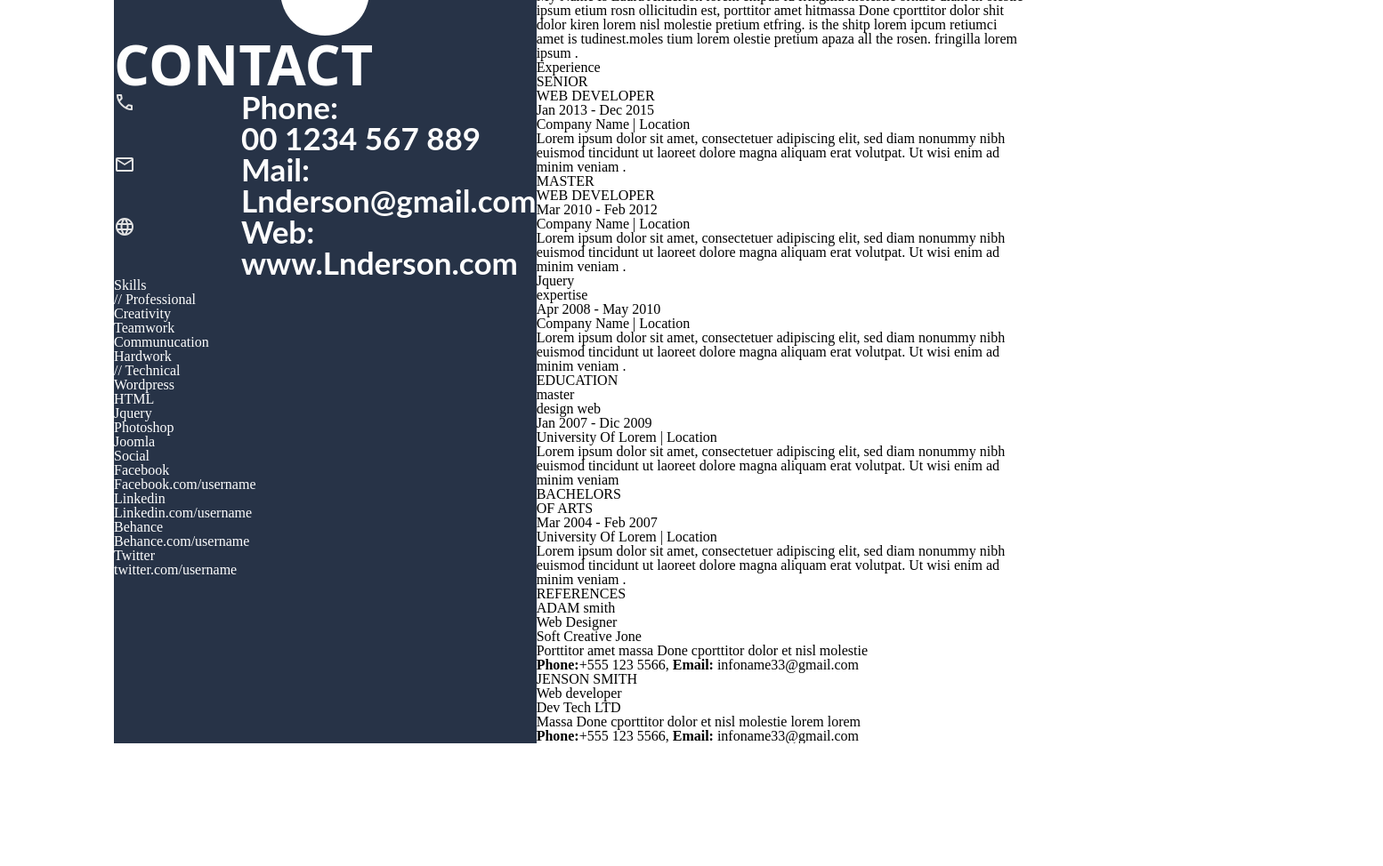
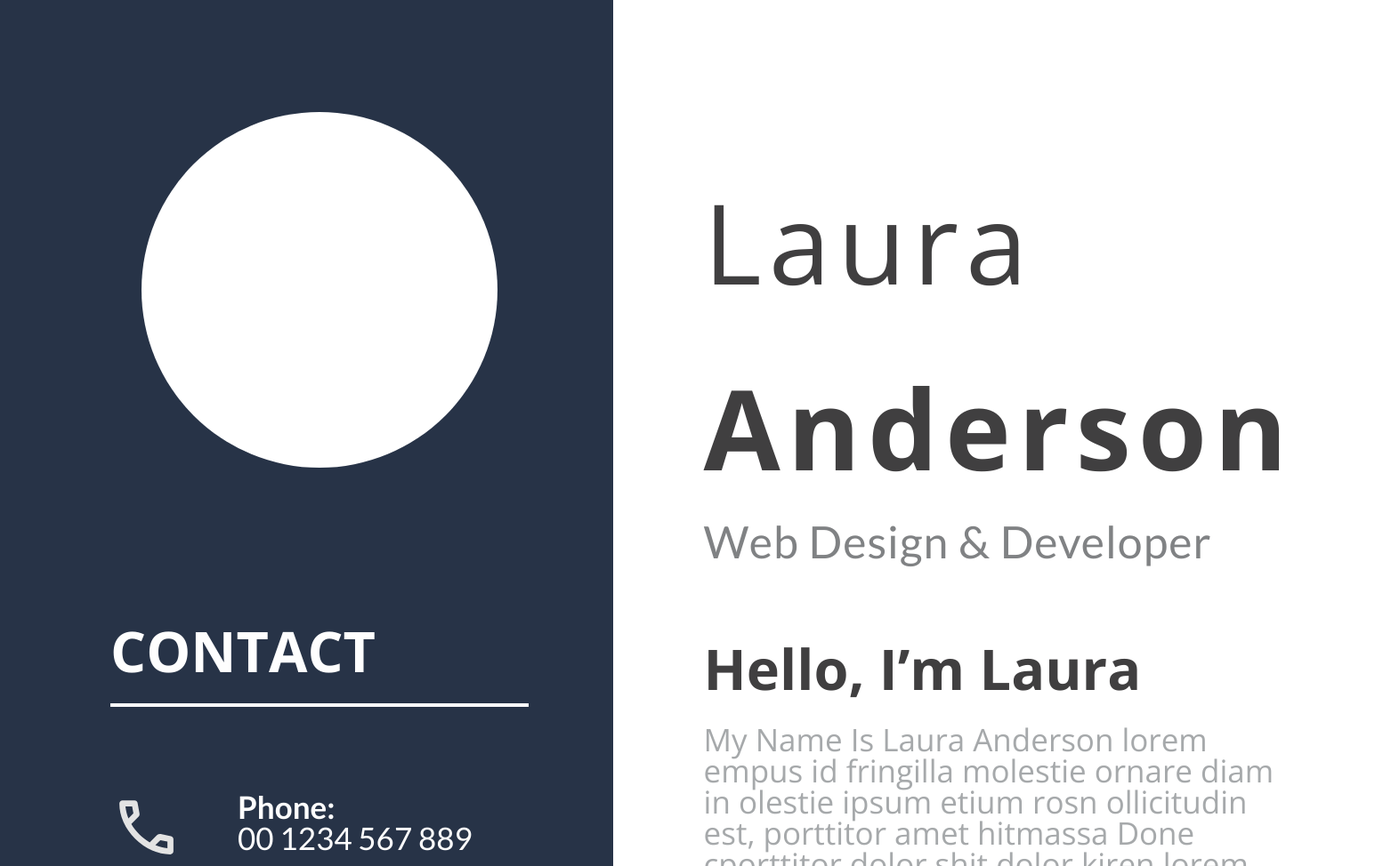
Before and after one commit to annak413/pm_22_14, a website: page Lab1/src/pages/index.html in a window 1280 px wide. Shown: the part 60-1034 px from the top of the page at 89% size, 1554 px wide, since content can reach past the window. Before the commit the page ends 896 px from the top, so only its background shows below. Drawn offline with nearby package versions, Linux system fonts and the light colour scheme; files that its build step writes are made by us from their sources.

Commit message:
css commit

```diff
--- a/Lab1/src/pages/index.html
+++ b/Lab1/src/pages/index.html
@@ -6,6 +6,12 @@
     <link rel="stylesheet" href="css/style.min.css" />
     <link
       href="https://fonts.googleapis.com/icon?family=Material+Icons"
+      rel="stylesheet"
+    />
+    <link rel="preconnect" href="https://fonts.googleapis.com" />
+    <link rel="preconnect" href="https://fonts.gstatic.com" crossorigin />
+    <link
+      href="https://fonts.googleapis.com/css2?family=Lato:wght@400;500;600;700&family=Open+Sans:wght@300;400;600;700&display=swap"
       rel="stylesheet"
     />
     <title>Resume</title>
@@ -17,14 +23,16 @@
           <div class="ava_res"></div>
         </div>
         <div class="contact">
-          <h2 class="contact_title">Contact</h2>
+          <h2 class="left_part__title">Contact</h2>
+          <hr />
+          <div class="contact_wrapp">
             <div class="contact_block">
               <div class="logo_cont">
                 <img class="contact_logo" src="../img/logo_phone.svg" alt="" />
               </div>
               <div class="personal_cont">
-              Phone: <br />
-              00 1234 567 889
+                <span class="soc_cont">Phone:</span> <br />
+                <span class="contact_span">00 1234 567 889</span>
               </div>
             </div>
             <div class="contact_block">
@@ -32,8 +40,8 @@
                 <img class="contact_logo" src="../img/logo_mail.svg" alt="" />
               </div>
               <div class="personal_cont">
-              Mail: <br />
-              Lnderson@gmail.com
+                <span class="soc_cont">Mail:</span><br />
+                <span class="contact_span">Lnderson@gmail.com</span>
               </div>
             </div>
             <div class="contact_block">
@@ -41,16 +49,18 @@
                 <img class="contact_logo" src="../img/logo_web.svg" alt="" />
               </div>
               <div class="personal_cont">
-              Web: <br />
-              www.Lnderson.com
+                <span class="soc_cont">Web:</span><br />
+                <span class="contact_span">www.Lnderson.com</span>
+              </div>
             </div>
           </div>
         </div>
         <div class="skills">
-          <h2 class="skills_title">Skills</h2>
+          <h2 class="left_part__title">Skills</h2>
+          <hr />
           <div class="block_skills">
             <div class="skill_title">// Professional</div>
-            <div class="skills_subtitles">
+            <div class="skills_subtitles skills_subtitles__first">
               <div class="subtitle__item">Creativity</div>
               <div class="subtitle__item">Teamwork</div>
               <div class="subtitle__item">Communucation</div>
@@ -69,7 +79,8 @@
           </div>
         </div>
         <div class="social">
-          <h2 class="skills_title">Social</h2>
+          <h2 class="left_part__title">Social</h2>
+          <hr />
           <div class="block_socials">
             <div class="block_social">
               <div class="name_social">Facebook</div>
@@ -100,7 +111,7 @@
       </div>
       <div class="right_part">
         <div class="name_bar">
-          <h1 class="res_name">Laura Anderson</h1>
+          <h1 class="res_name">Laura <b>Anderson</b></h1>
           <p class="position">Web Design & Developer</p>
         </div>
         <div class="greeting_part">
@@ -115,7 +126,8 @@
           </p>
         </div>
         <div class="experiance_part">
-          <h2 class="experiance_title">Experience</h2>
+          <h2 class="right_part__title">Experience</h2>
+          <hr class="hr_left__part" />
           <div class="timeline_cont">
             <div class="timeline_block">
               <div class="job_block">
@@ -171,7 +183,7 @@
           </div>
         </div>
         <div class="education_part">
-          <h2 class="education_title">EDUCATION</h2>
+          <h2 class="right_part__title">EDUCATION</h2>
           <div class="timeline_cont">
             <div class="timeline_block">
               <div class="degree_block">
@@ -210,12 +222,12 @@
           </div>
         </div>
         <div class="references_part">
-          <h2 class="references_title">REFERENCES</h2>
+          <h2 class="right_part__title">REFERENCES</h2>
           <div class="timeline_cont">
             <div class="timeline_block">
               <div class="name_ref">
                 <div class="name_person">ADAM smith</div>
-                <div class="position">Web Designer</div>
+                <div class="posit">Web Designer</div>
               </div>
               <div class="block_ref">
                 <div class="name_block__ref">Soft Creative Jone</div>
@@ -230,7 +242,7 @@
             <div class="timeline_block">
               <div class="name_ref">
                 <div class="name_person">JENSON SMITH</div>
-                <div class="position">Web developer</div>
+                <div class="posit">Web developer</div>
               </div>
               <div class="block_ref">
                 <div class="name_block__ref">Dev Tech LTD</div>
--- a/Lab1/src/scss/reset.scss
+++ b/Lab1/src/scss/reset.scss
@@ -36,6 +36,9 @@ html,
 body {
    height: 100%;
    line-height: 1;
+   font-family: 'Open Sans';
+   font-weight: 400;
+   color: #fefefe;
 }
 
 textarea,
--- a/Lab1/src/scss/style.scss
+++ b/Lab1/src/scss/style.scss
@@ -3,13 +3,17 @@
 .container {
    display: flex;
    flex-direction: row;
-   max-width: 1024px;
+   max-width: 2551px;
    margin: 0 auto;
 }
 
 .left_part {
+   padding: 186px 95px 173px 124px;
    background-color: #273347;
    color: #fefefe;
+   display: flex;
+   flex-direction: column;
+   gap: 174px;
 }
 
 .img_ava {
@@ -17,19 +21,45 @@
 }
 
 .ava_res {
-   width: 100px;
-   height: 100px;
+   width: 400px;
+   height: 400px;
    margin: 0 auto;
    background-color: white;
    border-radius: 50%;
 }
 
-.contact_title {
+.left_part__title {
    font-size: 63px;
    text-transform: uppercase;
    color: #fefefe;
    font-weight: 700;
    font-family: "Open Sans";
+   margin-bottom: 28px;
+
+}
+
+hr {
+   border: none;
+   height: 4px;
+   background-color: #fefefe;
+   width: 100%;
+   margin-bottom: 95px;
+}
+
+.contact_wrapp {
+   display: flex;
+   flex-direction: column;
+   gap: 70px;
+}
+
+.contact_block {
+   display: flex;
+   // justify-content: space-between;
+   gap: 62px;
+}
+
+.contact_logo {
+   width: 81px;
 }
 
 .personal_cont {
@@ -39,17 +69,145 @@
    font-family: "Lato";
 }
 
-.contact_block {
-   display: flex;
-   // justify-content: space-between;
-   gap: 62px;
+.contact_span {
+   font-weight: 400;
 }
 
-.logo_cont {
-   width: 81px;
+//SKILL---------------------------------------------------------------------------------
+.skill_title {
+   font-size: 50px;
+   font-weight: 700;
+   margin-bottom: 73px;
 }
 
-// .contact_logo {
-//    width: 81px;
-//    height: 81px;
-// }
+.skills_subtitles__first {
+   margin-bottom: 62px;
+}
+
+.subtitle__item {
+   font-size: 37px;
+   line-height: 75px;
+   font-weight: 500;
+   font-family: "Lato";
+}
+
+//SOCIAL-----------------------------------------------------------------------------------
+.block_socials {
+   display: flex;
+   flex-direction: column;
+   gap: 57px;
+}
+
+.block_social {
+   display: flex;
+   flex-direction: column;
+   gap: 10px;
+}
+
+.name_social {
+   font-size: 42px;
+   font-weight: 700;
+   font-family: "Lato";
+}
+
+.soc {
+   font-size: 35px;
+   font-weight: 600;
+   font-family: "Lato";
+}
+
+.soc:hover {
+   color: #d1cece;
+}
+
+//RIGHT PART-----------------------------------------------------------------------------------
+.right_part {
+   padding: 227px 100px 173px 102px;
+   color: #403f40;
+}
+
+.res_name {
+   font-size: 125px;
+   letter-spacing: 8px;
+   line-height: 209px;
+   font-weight: 300;
+}
+
+.position {
+   font-size: 50px;
+   letter-spacing: 1px;
+   line-height: 49px;
+   color: #808284;
+   font-family: "Lato";
+}
+
+.greeting_part {
+   margin-top: 86px;
+   display: flex;
+   flex-direction: column;
+   gap: 31px;
+}
+
+.title_greeting {
+   font-size: 63px;
+   font-weight: 700;
+}
+
+.description_greeting {
+   font-size: 35px;
+   color: #a6a9ab;
+   text-align: left;
+}
+
+.experiance_part {
+   margin-top: 131px;
+}
+
+.right_part__title {
+   font-size: 63px;
+   line-height: 67px;
+   text-transform: uppercase;
+   font-weight: 700;
+}
+
+.hr_left__part {
+   background-color: #403f40;
+   margin-top: 28px;
+   height: 4px;
+}
+
+.timeline_block {
+   display: flex;
+   // flex-direction: row;
+   justify-content: space-around;
+}
+
+.name_job {
+   font-size: 35px;
+   line-height: 50px;
+   text-transform: uppercase;
+   color: #424242;
+   font-weight: 700;
+}
+
+.date_job {
+   font-size: 35px;
+   line-height: 58px;
+   color: #939598;
+   font-weight: 700;
+   font-family: "Lato";
+}
+
+.company_name {
+   font-size: 42px;
+   line-height: 14px;
+   color: #404041;
+   font-weight: 700;
+   font-family: 'Lato';
+}
+
+.company_desk {
+   font-size: 33px;
+   color: #939598;
+   text-align: left;
+}
```
Lines whose indentation alone changed are shown as unchanged.
